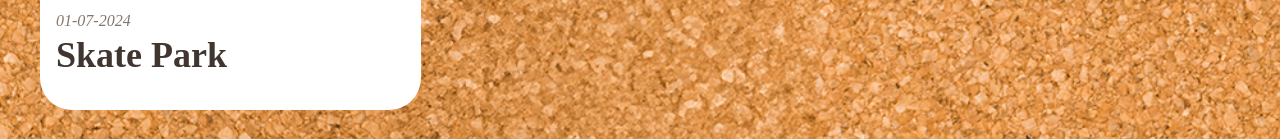
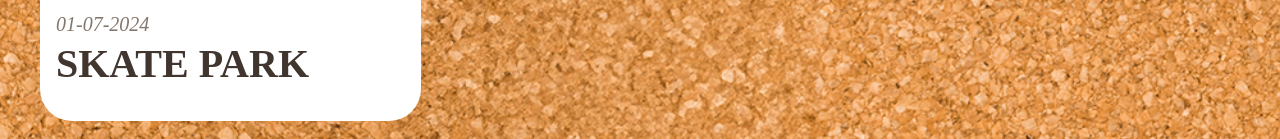
Before and after one commit to lorenzoferrante97/js-photo-blog, a website: page index.html in a window 1280 px wide. Shown: the part 489-628 px from the top of the page. Drawn offline with Linux system fonts and the light colour scheme; a web font is replaced by a local one.

Commit message:
edit: card text

```diff
--- a/index.html
+++ b/index.html
@@ -33,8 +33,8 @@
                         </figure>
                         <!-- card info -->
                         <div>
-                            <p class="italic text-makara-600">01-07-2024</p>
-                            <p class="h1 text-makara-900">Skate Park</p>
+                            <p class="text-xl italic text-makara-600">01-07-2024</p>
+                            <p class="uppercase h2 text-makara-900">Skate Park</p>
                         </div>
                     </div>
                 </div>
```
Also changed, not shown: src/output.css.
